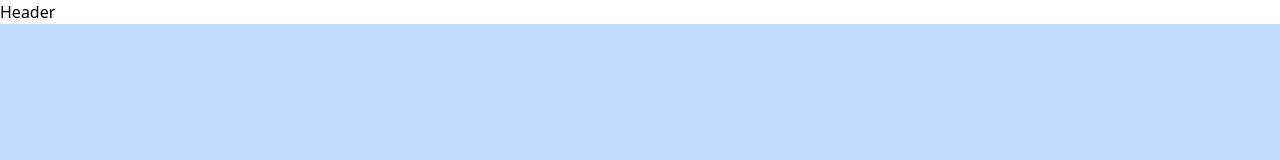
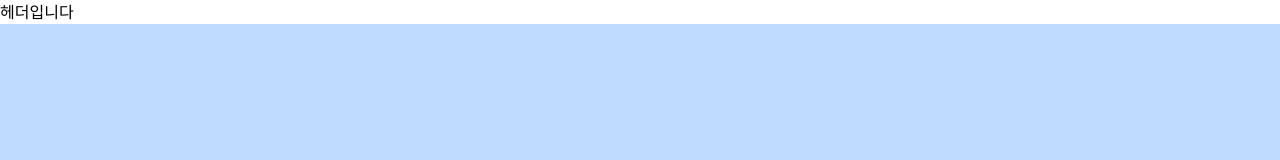
Before and after one commit to LSJ0706/psychological-test, a React (Vite) app: page / in a window 1280 px wide. Shown: the top 160 px of the page. Built offline with nearby package versions, Linux system fonts and the light colour scheme.

Commit message:
feat: add Header

```diff
--- a/src/components/layouts/Header.jsx
+++ b/src/components/layouts/Header.jsx
@@ -1,7 +1,7 @@
 import React from 'react';
 
 const Header = () => {
-  return <div>Header</div>;
+  return <div>헤더입니다</div>;
 };
 
 export default Header;
```
